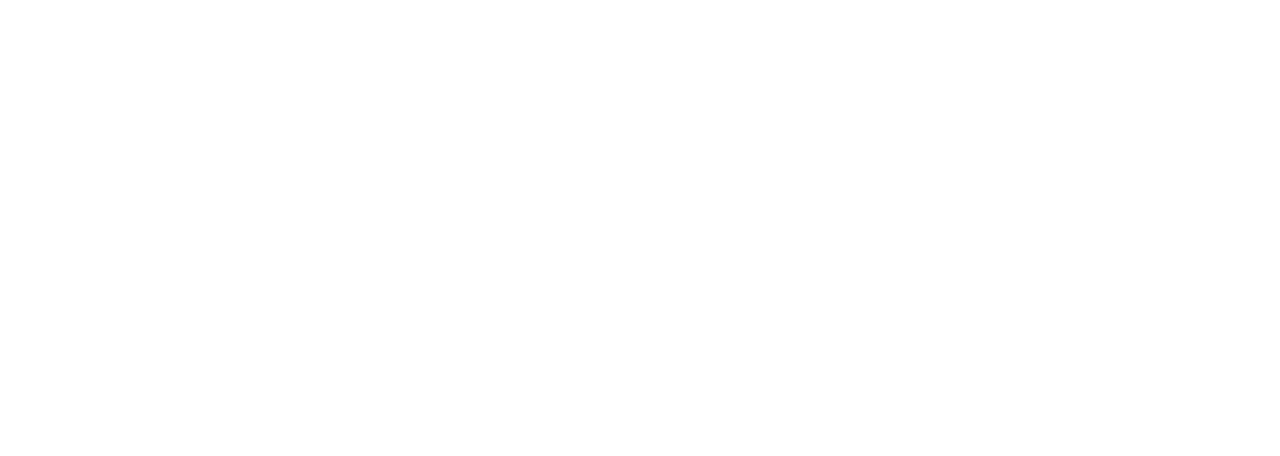
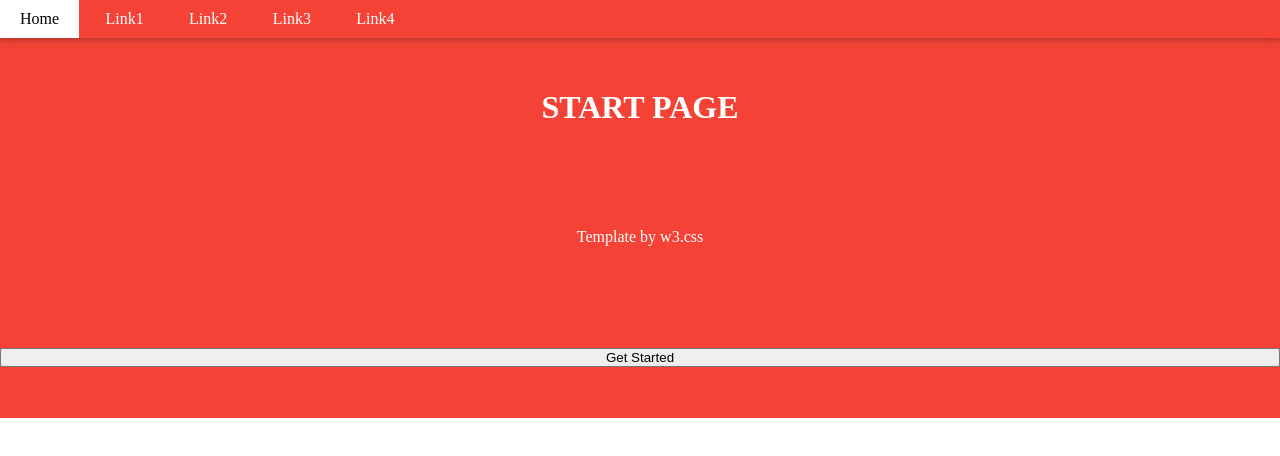
Before and after one commit to Kany-08/Start-Page-Template, a plain HTML site: page index.html in a window 1280 px wide. Drawn offline with Linux system fonts and the light colour scheme.

Commit message:
first try

```diff
--- a/index.html
+++ b/index.html
@@ -1,12 +1,36 @@
 <!DOCTYPE html>
 <html lang="en">
+
 <head>
     <meta charset="UTF-8">
     <meta name="viewport" content="width=device-width, initial-scale=1.0">
     <title>Start Page Template</title>
     <link rel="stylesheet" href="./style/style.css">
 </head>
+
 <body>
+    <header class="header">
+        <div class="home"><a href="">Home</a></div>
+        <nav>
+            <ul class="nav-list">
+                <li><a href="">Link1</a></li>
+                <li><a href="">Link2</a></li>
+                <li><a href="">Link3</a></li>
+                <li><a href="">Link4</a></li>
+            </ul>
+        </nav>
+    </header>
 
+    <main class="main">
+        <div class="hero">
+            <div class="hero-container">
+                <h1>START PAGE</h1>
+                <p>Template by w3.css</p>
+                <button>Get Started</button>
+            </div>
+
+        </div>
+    </main>
 </body>
+
 </html>
--- a/style/style.css
+++ b/style/style.css
@@ -0,0 +1,58 @@
+* {
+    margin: 0;
+    padding: 0;
+    box-sizing: border-box;
+}
+
+.header {
+    display: flex;
+    background-color: #f44336;
+    /* padding: 10px; */
+    position: relative;
+    box-shadow: 0 2px 5px 0 rgba(0, 0, 0, 0.16), 0 2px 10px 0 rgba(0, 0, 0, 0.12);
+}
+
+.home  {
+    background-color: white;
+    padding: 10px 20px;
+   position: absolute;
+
+}
+
+.home a {
+    color: black;
+}
+
+nav {
+    width: 400px;
+    padding: 10px;
+    margin-left: 50px;
+}
+
+ul {
+    display: flex;
+    width: 100%;
+    justify-content: space-evenly;
+    list-style: none;
+}
+
+a {
+    text-decoration: none;
+
+}
+
+.nav-list a {
+    color: white;
+}
+
+
+
+.hero-container {
+    background-color: #f44336;
+    color: white;
+    height: 380px;
+    text-align: center;
+    display: flex;
+    flex-direction: column;
+    justify-content: space-around;
+}
```
